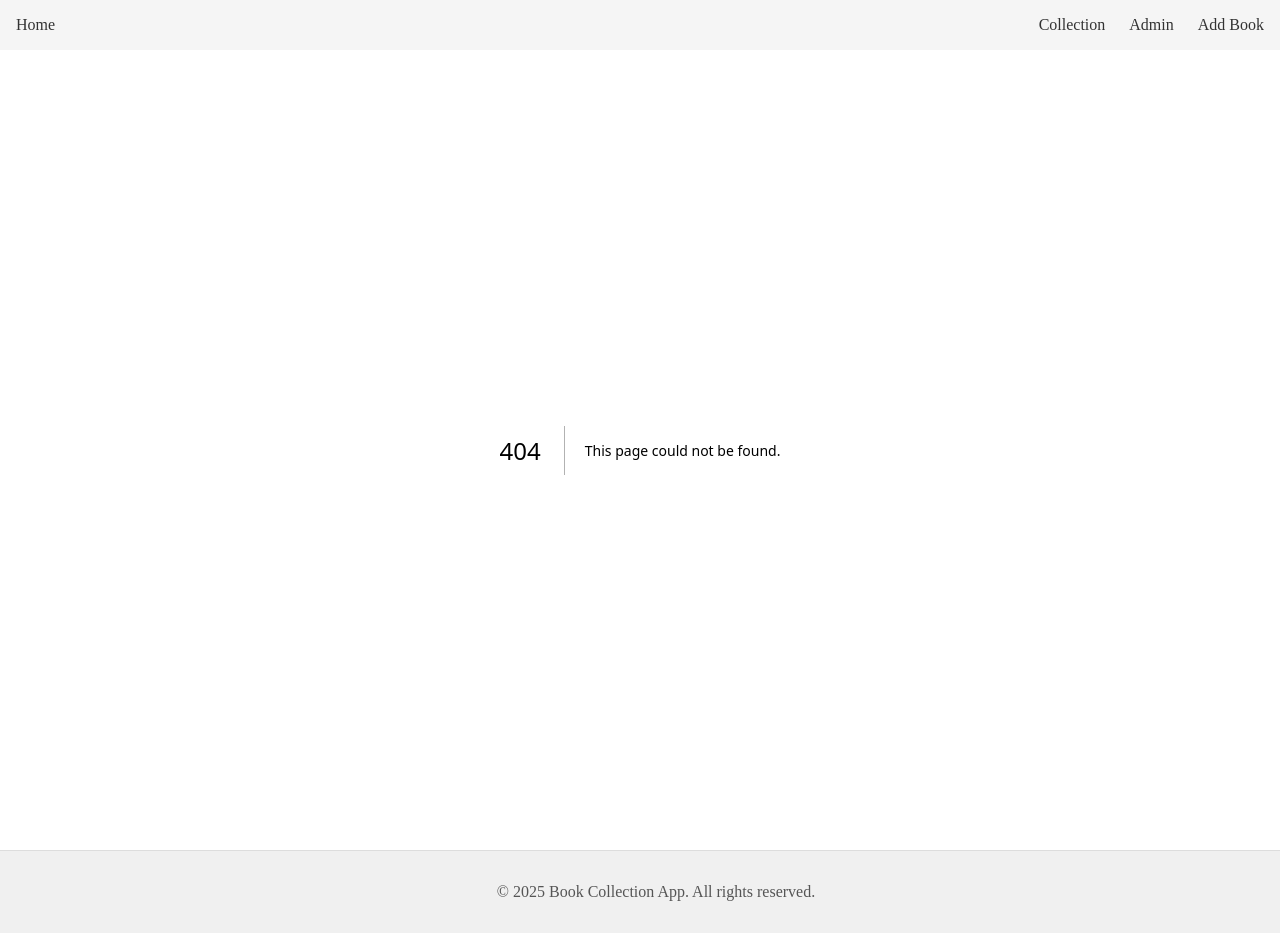
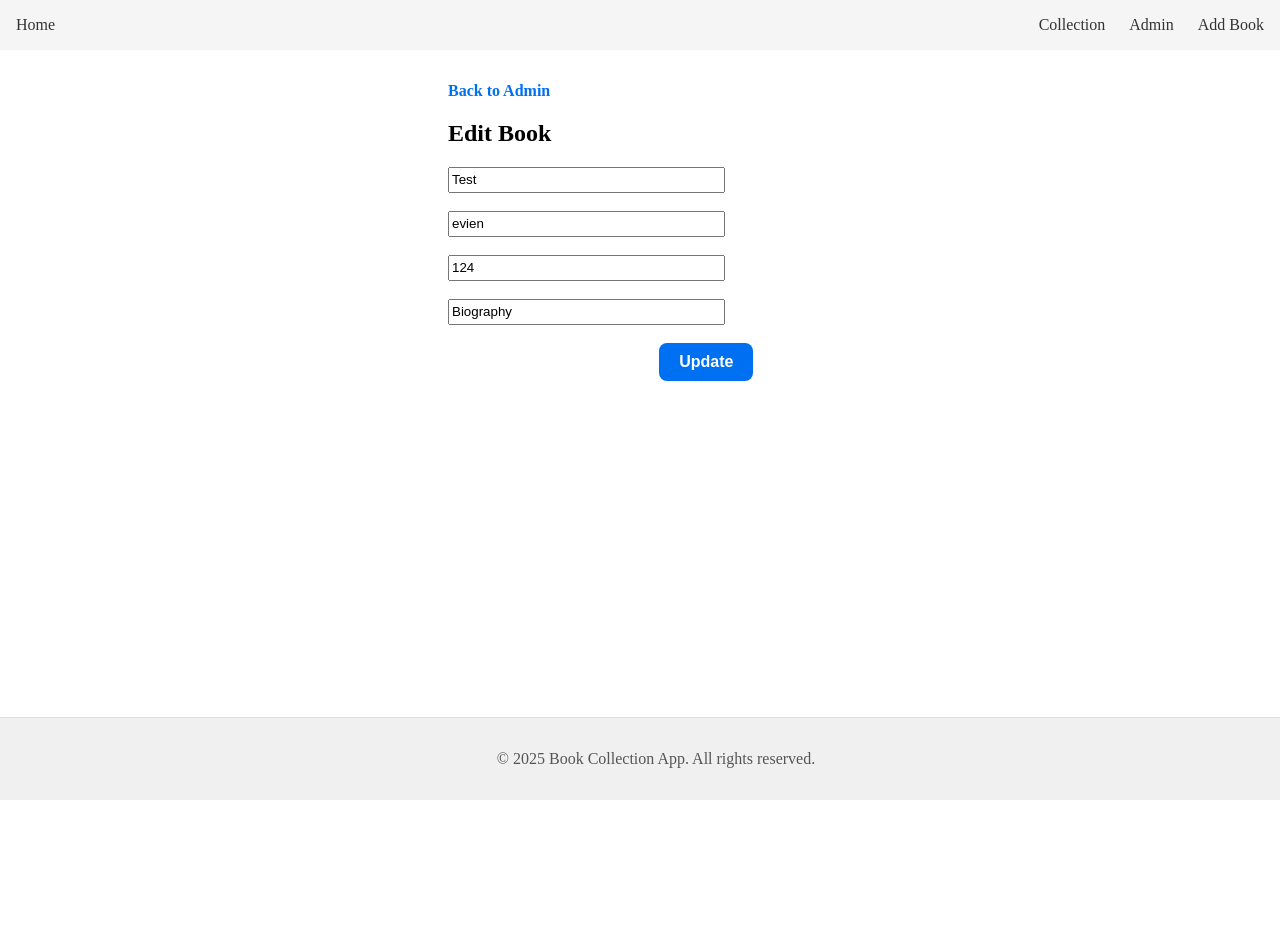
Before and after one commit to nevinjames2001/Project2WP3, a Next.js app: page /admin/edit/1 in a window 1280 px wide. Before the commit this address had no page. Shown: the top 933 px of the page. After the commit the page ends 800 px from the top, so only its background shows below. Built offline with nearby package versions, Linux system fonts and the light colour scheme; data requests are answered from the project's data file.

Commit message:
Added Edit book

```diff
--- /dev/null
+++ b/pages/admin/edit/[id].js
@@ -0,0 +1,66 @@
+import { useState } from 'react';
+import { useRouter } from 'next/router';
+import Link from 'next/link';
+import styles from '../../../styles/Home.module.css';
+
+export default function EditBook({ book }) {
+  const [updatedBook, setUpdatedBook] = useState(book);
+  const [errors, setErrors] = useState([]);
+  const router = useRouter();
+
+  const validate = () => {
+    const errs = [];
+    if (updatedBook.title.length < 2 || updatedBook.title.length > 50)
+      errs.push("Title must be between 2 and 50 characters.");
+    if (updatedBook.pages <= 10 || updatedBook.pages > 2000)
+      errs.push("Pages must be greater than 10 and no more than 2000.");
+    const validGenres = ["Fiction", "Non-fiction", "Science Fiction", "Fantasy", "Biography", "Mystery"];
+    if (!validGenres.includes(updatedBook.genre))
+      errs.push("Genre must be either ‘Fiction’,’Non-Fiction’,’Science Fiction’,’Fantasy’,’Biography’ or ‘Mystery’");
+
+    setErrors(errs);
+    return errs.length === 0;
+  };
+
+  const handleSubmit = async (e) => {
+    e.preventDefault();
+    if (!validate()) return;
+
+    await fetch(`http://localhost:4000/books/${book.id}`, {
+      method: 'PUT',
+      headers: { 'Content-Type': 'application/json' },
+      body: JSON.stringify({ ...updatedBook, pages: parseInt(updatedBook.pages) })
+    });
+
+    router.push('/admin');
+  };
+
+  return (
+    <div className={`${styles.container} ${styles.pageCenter}`}>
+      <Link className={styles.link} href="/admin">Back to Admin</Link>
+      <h2>Edit Book</h2>
+
+      {errors.length > 0 && (
+        <ul>
+          {errors.map((err, i) => <li key={i} style={{color:'red'}}>{err}</li>)}
+        </ul>
+      )}
+
+      <form onSubmit={handleSubmit}>
+        <input className={styles.formInput} value={updatedBook.title} onChange={(e)=>setUpdatedBook({...updatedBook,title:e.target.value})}/><br/><br/>
+        <input className={styles.formInput} value={updatedBook.author} onChange={(e)=>setUpdatedBook({...updatedBook,author:e.target.value})}/><br/><br/>
+        <input className={styles.formInput} type="number" value={updatedBook.pages} onChange={(e)=>setUpdatedBook({...updatedBook,pages:e.target.value})}/><br/><br/>
+        <input className={styles.formInput} value={updatedBook.genre} onChange={(e)=>setUpdatedBook({...updatedBook,genre:e.target.value})}/><br/><br/>
+        <button className={styles.button} style={{marginLeft:'55%'}} type="submit">Update</button>
+      </form>
+    </div>
+  );
+}
+
+export async function getServerSideProps(context) {
+  const { id } = context.params;
+  const res = await fetch(`http://localhost:4000/books/${id}`);
+  const book = await res.json();
+
+  return { props: { book } };
+}
```
